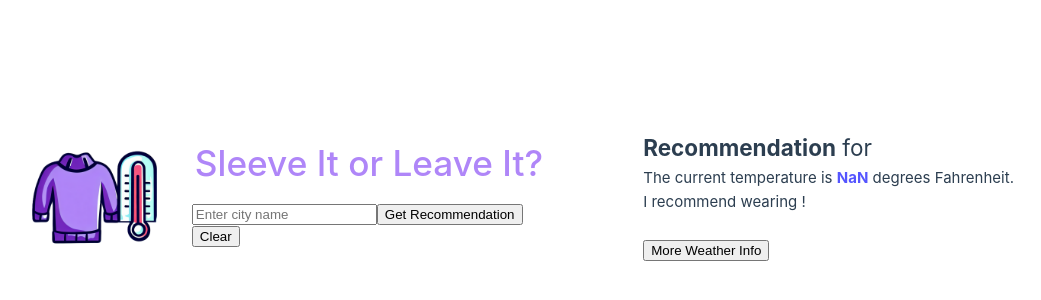
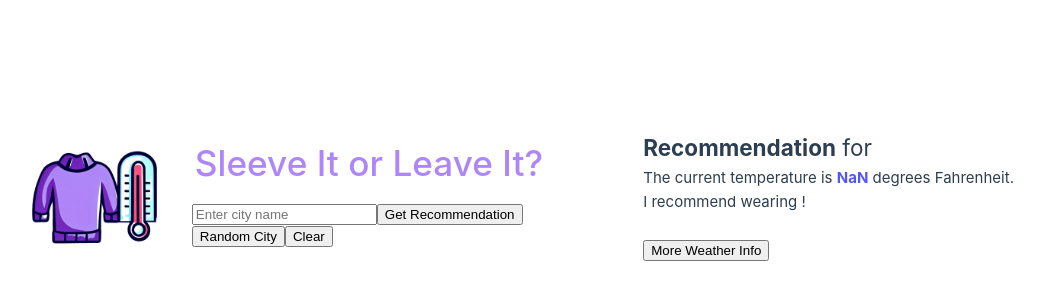
Before and after one commit to coltwood93/SleeveIt, a Vue app in the folder sleeve-it/: page /recommendation in a window 1280 px wide. Shown: the part 204-504 px from the top of the page, without its empty margins (78-1119 px from the left). Built offline with nearby package versions, Linux system fonts and the light colour scheme.

Commit message:
added random button that calls microservice and initiates search

```diff
--- a/sleeve-it/src/components/SearchBar.vue
+++ b/sleeve-it/src/components/SearchBar.vue
@@ -17,6 +17,21 @@
     }
   };
 
+  // send request to backend when user searches location
+  const requestRandomLocation = async () => {
+    // request recommendation from backend
+    const response = await fetch(`http://127.0.0.1:5001/cities`, {
+      method: 'GET',
+    });
+
+    const data = await response.json();
+
+    // set search location
+    location.value = `${data.city}, ${data.state}`
+
+    // initiate search
+    getRecommendation
+  };
 </script>
 
 <template>
@@ -24,6 +39,7 @@
     <input type="text" placeholder="Enter city name" v-model="location" @keyup.enter="getRecommendation">
     <button @click="getRecommendation">Get Recommendation</button>
     <br>
+    <button @click="requestRandomLocation">Random City</button>
     <button @click="clearSearch">Clear</button>
   </div>
 </template>
```
